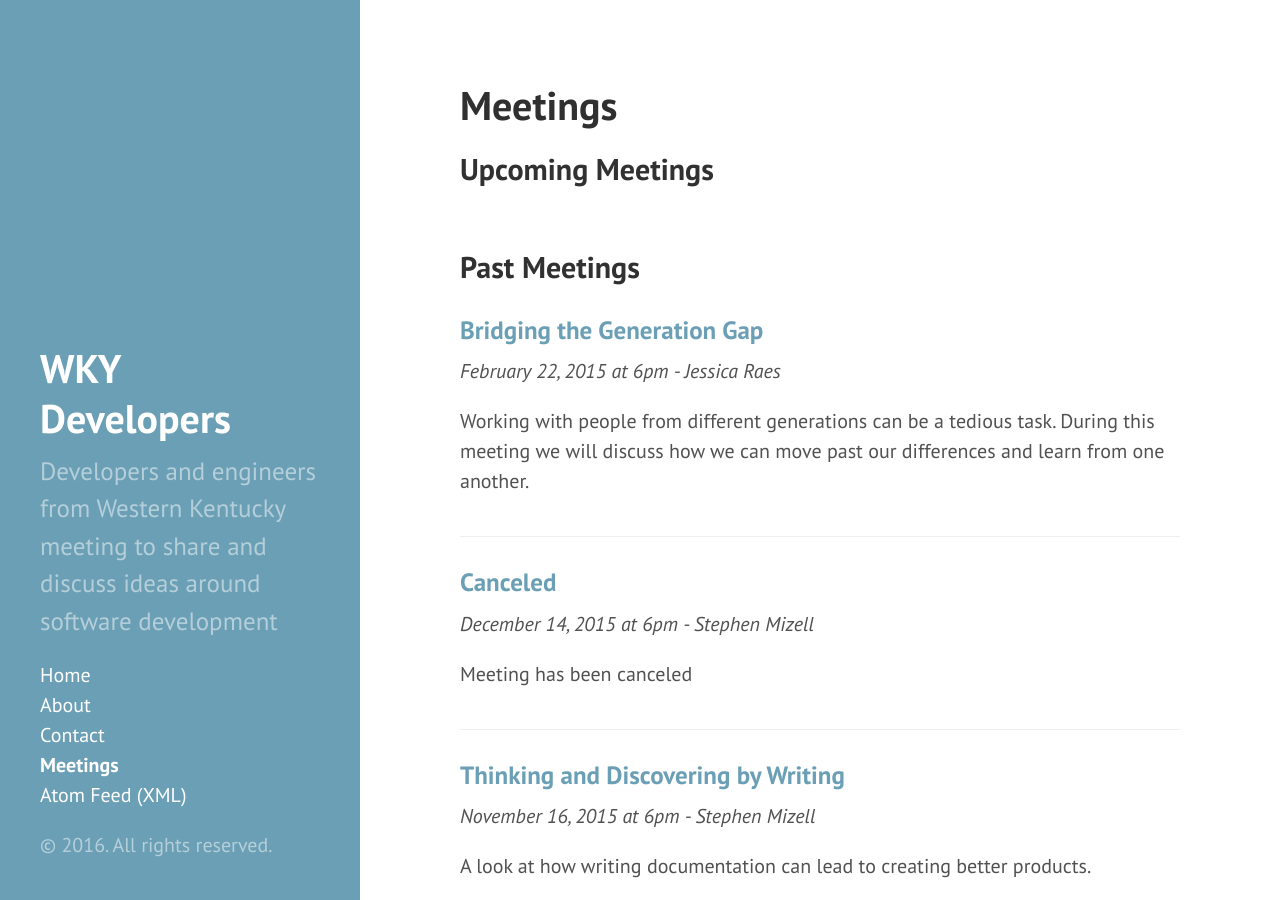
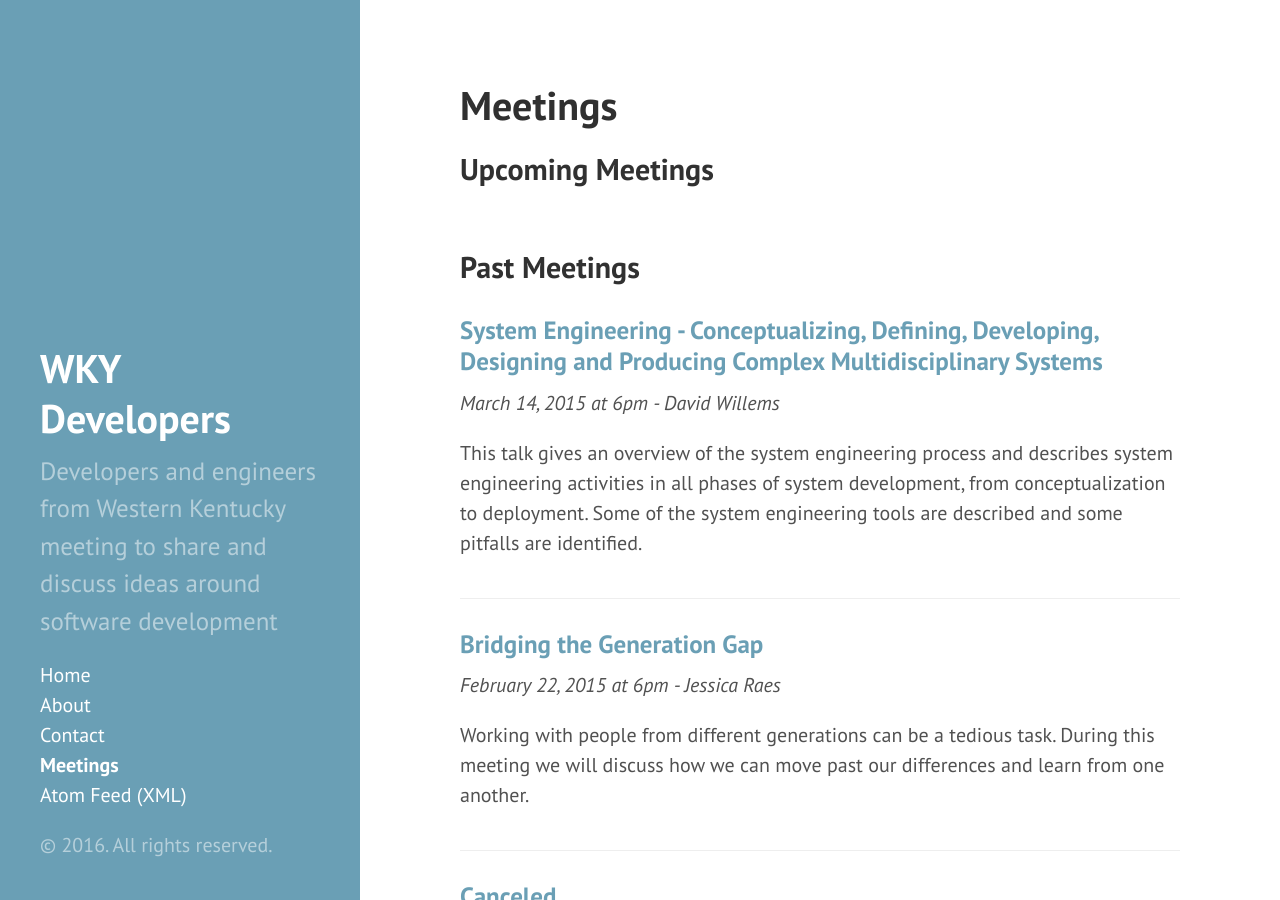
Before and after one commit to wkydev/wkydev.github.io, a Jekyll site: the page built from meetings.md, in a window 1280 px wide and 900 px high. Built offline with Jekyll 4.4.1, drawn with Linux system fonts in a browser that asks for light colours; nearby versions of some CDN libraries; Markdown is read by kramdown in place of the engine named in the settings.

Commit message:
Update meetings.yml

```diff
--- a/_data/meetings.yml
+++ b/_data/meetings.yml
@@ -111,3 +111,14 @@
       map_url: 'https://www.google.com/maps/place/Murray+State+University+College+of+Business/@36.611765,-88.324279,17z/data=!3m1!4b1!4m2!3m1!1s0x0:0x181ef7e2227a8ec4'
     - name: 'CSI in Paducah'
       map_url: 'https://www.google.com/maps/place/Computer+Services+Inc/@37.075908,-88.677185,15z/data=!4m2!3m1!1s0x0:0x593c83ac6bff131d'
+- id: 12
+  date: 2015-3-14 18:00:00 -0500
+  time: '6pm'
+  speaker: David Willems
+  topic: 'System Engineering - Conceptualizing, Defining, Developing, Designing and Producing Complex Multidisciplinary Systems'
+  topicSummary: "This talk gives an overview of the system engineering process and describes system engineering activities in all phases of system development, from conceptualization to deployment. Some of the system engineering tools are described and some pitfalls are identified."
+  locations:
+    - name: 'Murray State University, Business Building, Room 551'
+      map_url: 'https://www.google.com/maps/place/Murray+State+University+College+of+Business/@36.611765,-88.324279,17z/data=!3m1!4b1!4m2!3m1!1s0x0:0x181ef7e2227a8ec4'
+    - name: 'CSI in Paducah'
+      map_url: 'https://www.google.com/maps/place/Computer+Services+Inc/@37.075908,-88.677185,15z/data=!4m2!3m1!1s0x0:0x593c83ac6bff131d'
```
